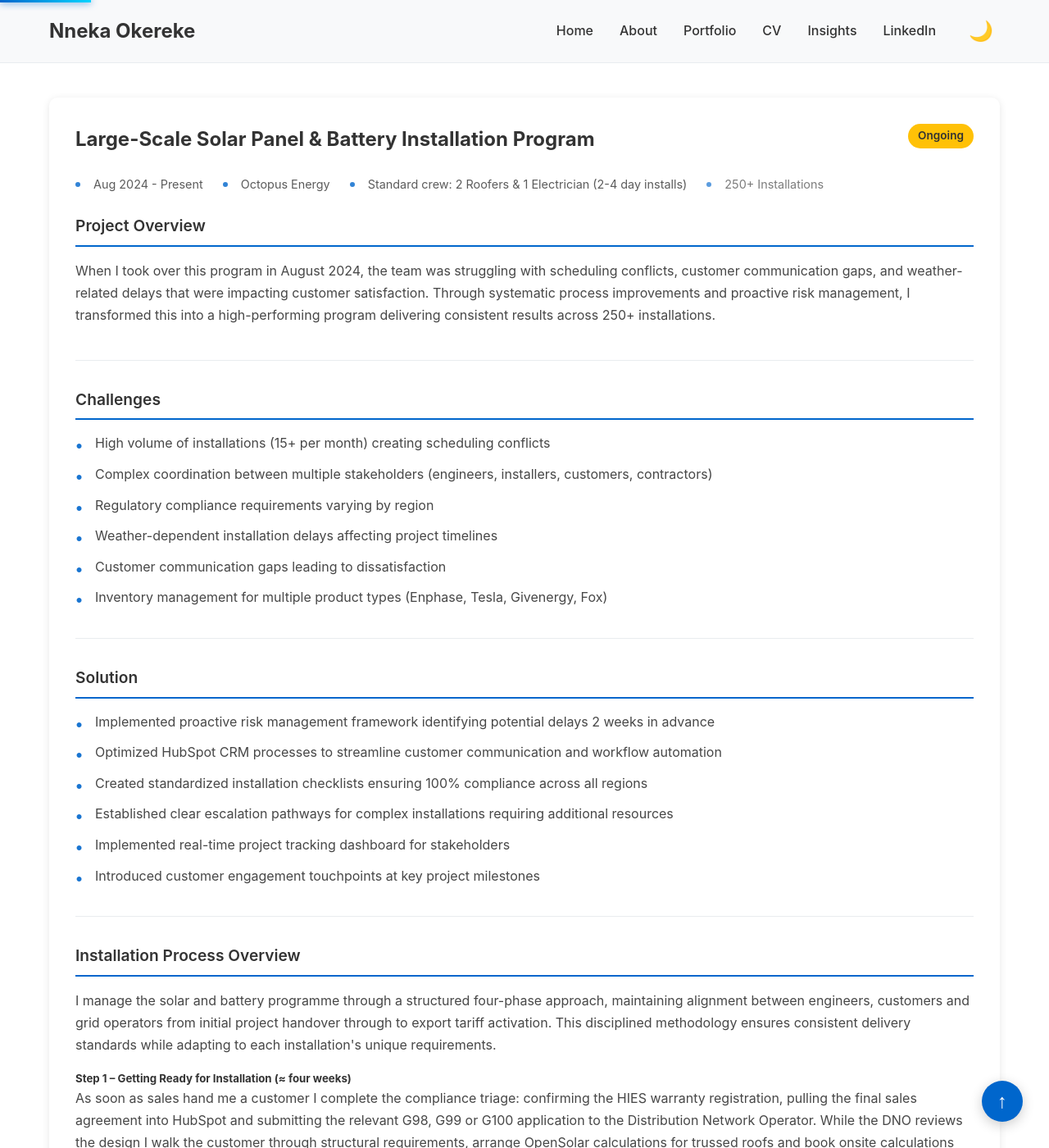
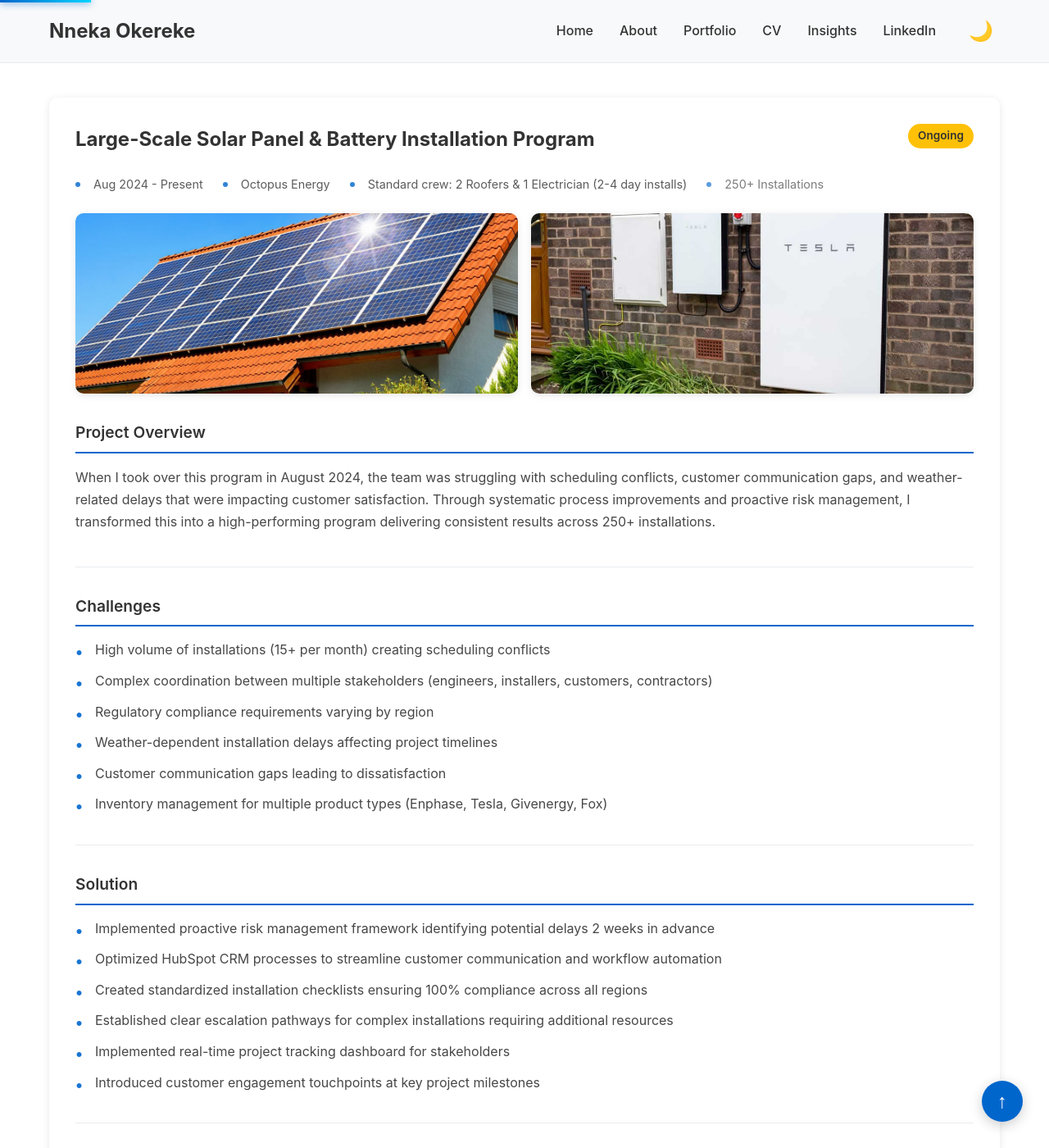
Before and after one commit to nnekaokereke/nnekaokereke.github.io, a Jekyll site: the page built from portfolio.html, in a window 1280 px wide and 1400 px high, scrolled down 786 px. Shown: the whole window at 82% size. Built offline with Jekyll 4.4.1, drawn with Linux system fonts in a browser that asks for light colours.

Commit message:
Swap project visuals to provided assets

```diff
--- a/assets/css/style.css
+++ b/assets/css/style.css
@@ -573,16 +573,31 @@
 
 .featured-project-image {
     width: 100%;
-    height: 200px;
+    height: 220px;
     background-color: var(--section-bg);
-    display: flex;
-    align-items: center;
-    justify-content: center;
-}
-
-.project-image-placeholder {
-    font-size: 4rem;
-    opacity: 0.7;
+    border-bottom: 1px solid var(--border-color);
+    overflow: hidden;
+    display: block;
+}
+
+.featured-project-image img {
+    width: 100%;
+    height: 100%;
+    object-fit: cover;
+    display: block;
+}
+
+.featured-project-image.dual-image {
+    display: grid;
+    grid-template-columns: repeat(2, 1fr);
+    gap: 0.5rem;
+    padding: 0.5rem;
+    background-color: var(--card-bg);
+}
+
+.featured-project-image.dual-image img {
+    border-radius: 8px;
+    height: 100%;
 }
 
 .featured-project-content {
@@ -1533,6 +1548,21 @@
     font-size: 0.9rem;
     color: var(--text-color);
     opacity: 0.8;
+}
+
+.project-media-grid {
+    display: grid;
+    grid-template-columns: repeat(auto-fit, minmax(220px, 1fr));
+    gap: 1rem;
+    margin: 1.5rem 0 2rem;
+}
+
+.project-media-grid img {
+    width: 100%;
+    height: 220px;
+    object-fit: cover;
+    border-radius: 10px;
+    box-shadow: 0 2px 10px var(--card-shadow);
 }
 
 .project-description {
--- a/portfolio.html
+++ b/portfolio.html
@@ -55,6 +55,11 @@
                     <span class="project-company">Octopus Energy</span>
                     <span class="project-team">Standard crew: 2 Roofers & 1 Electrician (2-4 day installs)</span>
                     <span class="project-scale">250+ Installations</span>
+                </div>
+
+                <div class="project-media-grid">
+                    <img src="{{ '/assets/images/projects/solar-pv.jpg' | relative_url }}" alt="Residential rooftop solar PV installation">
+                    <img src="{{ '/assets/images/projects/tesla-power-wall.jpg' | relative_url }}" alt="Tesla Powerwall home battery system mounted on exterior wall">
                 </div>
 
                 <div class="project-case-study">
@@ -158,6 +163,11 @@
                     <span class="project-scale">50+ Installations</span>
                 </div>
 
+                <div class="project-media-grid">
+                    <img src="{{ '/assets/images/projects/hypervolt-hypervolt-2.jpg' | relative_url }}" alt="Hypervolt EV charger mounted on brick wall">
+                    <img src="{{ '/assets/images/projects/ohmi-pro.png' | relative_url }}" alt="Ohmi Pro home EV charger installed beside driveway">
+                </div>
+
                 <div class="project-case-study">
                     <div class="case-section">
                         <h4 class="case-section-title">Project Overview</h4>
@@ -253,6 +263,10 @@
                     <span class="project-company">Octopus Energy</span>
                     <span class="project-team">Standard crew: 4-5 Engineers (Electrician, Plumbers, Engineer) – 4-5 day installs (up to 10 days with extensive radiator changes)</span>
                     <span class="project-scale">20+ Installations</span>
+                </div>
+
+                <div class="project-media-grid">
+                    <img src="{{ '/assets/images/projects/daikin-heatpump.jpg' | relative_url }}" alt="Daikin heat pump outdoor unit surrounded by garden plants">
                 </div>
 
                 <div class="project-case-study">
```
Also changed, not shown: index.html (+7 -5 lines), assets/images/projects/hypervolt-hypervolt-2.jpg (added), assets/images/projects/ohmi-pro.png (added), assets/images/projects/solar-pv.jpg (added), assets/images/projects/tesla-power-wall.jpg (added), 1 other file.
